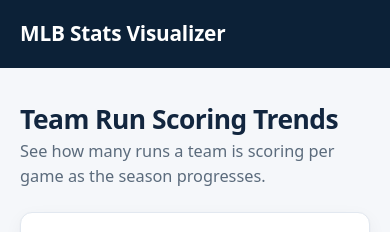
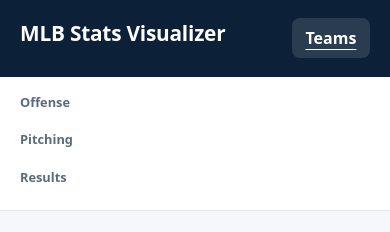
Before and after one commit to zero-sum-seattle/python-mlb-visualizer, a Python web app: template app/web/templates/runs.html in a window 390 px wide. Shown: the top 232 px of the page. Run offline with Jinja, Linux system fonts and the light colour scheme; the template is opened without the code that fills it, so the values that code supplies are empty.

Commit message:
Organize Team analytics navigation (#54)

```diff
--- a/app/web/static/css/app.css
+++ b/app/web/static/css/app.css
@@ -86,39 +86,129 @@ body {
   color: #d8e6f2;
 }
 
-/* Navigation */
+/* Primary/domain navigation */
 
-.site-nav {
+.primary-nav {
   display: flex;
   flex-wrap: wrap;
   gap: 0.35rem;
+}
+
+.primary-nav__link {
+  display: inline-block;
+  padding: 0.5rem 0.85rem;
+  border-radius: 8px;
+  color: #ffffff;
+  font-weight: 600;
+  text-decoration: none;
+}
+
+.primary-nav__link:hover,
+.primary-nav__link[aria-current="location"] {
+  background: rgba(255, 255, 255, 0.12);
+}
+
+.primary-nav__link[aria-current="location"] {
+  text-decoration: underline;
+  text-underline-offset: 0.3em;
+}
+
+.brand:focus-visible,
+.primary-nav__link:focus-visible {
+  outline: 2px solid #7fd3d4;
+  outline-offset: 2px;
+}
+
+/* Team analytics navigation */
+
+.team-nav {
+  background: var(--card-bg);
+  border-bottom: 1px solid var(--border);
+}
+
+.team-nav__groups {
+  display: flex;
+  gap: 1rem 2rem;
+  padding-top: 1rem;
+  padding-bottom: 1rem;
+}
+
+.team-nav__group {
+  min-width: 0;
+  flex: 1 1 0;
+}
+
+.team-nav__group:first-child {
+  flex-grow: 2;
+}
+
+.team-nav__heading {
+  margin: 0 0 0.4rem;
+  color: var(--muted);
+  font-size: 0.8rem;
+  font-weight: 700;
+}
+
+.team-nav__links {
+  display: flex;
+  flex-wrap: wrap;
+  gap: 0.25rem;
+  margin: 0;
+  padding: 0;
+  list-style: none;
+}
+
+.team-nav__links li {
   max-width: 100%;
 }
 
-.site-nav__link {
-  display: inline-block;
-  padding: 0.4rem 0.85rem;
-  border-radius: 999px;
-  color: #c8d6e5;
+.team-nav__link {
+  display: block;
+  padding: 0.55rem 0.75rem;
+  border-radius: 6px;
+  color: var(--navy);
   font-size: 0.95rem;
   font-weight: 600;
   text-decoration: none;
 }
 
-.site-nav__link:hover {
-  color: #ffffff;
-  background: rgba(255, 255, 255, 0.08);
+.team-nav__link:hover {
+  background: var(--page-bg);
 }
 
-.site-nav__link--current {
+.team-nav__link--current {
+  background: var(--navy);
   color: #ffffff;
-  background: rgba(255, 255, 255, 0.12);
+  text-decoration: underline;
+  text-underline-offset: 0.25em;
 }
 
-.brand:focus-visible,
-.site-nav__link:focus-visible {
-  outline: 2px solid #7fd3d4;
-  outline-offset: 2px;
+.team-nav__link--current:hover {
+  background: var(--navy-deep);
+}
+
+.team-nav__link:focus-visible,
+.skip-link:focus-visible,
+#main-content:focus-visible {
+  outline: 3px solid var(--teal-dark);
+  outline-offset: 3px;
+}
+
+/* Keyboard shortcut past both navigation landmarks. */
+.skip-link {
+  position: absolute;
+  top: 0.5rem;
+  left: 0.5rem;
+  z-index: 10;
+  transform: translateY(-200%);
+  padding: 0.75rem 1rem;
+  background: #ffffff;
+  color: var(--navy);
+  font-weight: 700;
+}
+
+.skip-link:focus {
+  transform: translateY(0);
 }
 
 /* Page */
@@ -488,6 +578,11 @@ body {
 }
 
 @media (max-width: 48rem) {
+  .team-nav__groups {
+    flex-direction: column;
+    gap: 0.75rem;
+  }
+
   /* Only the inline padding changes with width. A `padding` shorthand here
      would also reset the vertical padding `.page` sets. */
   .shell {
@@ -524,7 +619,7 @@ body {
     gap: 0.5rem;
   }
 
-  .site-nav {
+  .primary-nav {
     margin-left: -0.85rem;
   }
 
--- /dev/null
+++ b/app/web/templates/_team_navigation.html
@@ -0,0 +1,18 @@
+<nav class="team-nav" aria-label="Team analytics">
+  <div class="shell team-nav__groups">
+    {% for group in ("Offense", "Pitching", "Results") %}
+      <div class="team-nav__group">
+        <p class="team-nav__heading">{{ group }}</p>
+        <ul class="team-nav__links">
+          {% for link in nav_links if link.group == group %}
+            <li>
+              <a class="team-nav__link{% if link.is_current %} team-nav__link--current{% endif %}"
+                 href="{{ link.href }}"
+                 {% if link.is_current %}aria-current="page"{% endif %}>{{ link.label }}</a>
+            </li>
+          {% endfor %}
+        </ul>
+      </div>
+    {% endfor %}
+  </div>
+</nav>
--- a/app/web/templates/base.html
+++ b/app/web/templates/base.html
@@ -9,9 +9,7 @@
     {% block head %}{% endblock %}
   </head>
   <body>
-    {# One header bar: branding on the left, the real metric navigation on the
-       right. The navigation is the only site-wide control the application
-       actually has, so it fills the space rather than a second stacked bar. #}
+    <a class="skip-link" href="#main-content">Skip to main content</a>
     <header class="site-header">
       <div class="shell site-header__inner">
         <a class="brand" href="/">
@@ -19,19 +17,17 @@
           <img class="brand__logo js-logo" src="{{ mlb_logo_url }}" alt="" width="34" height="34" />
           MLB Stats Visualizer
         </a>
-        {% if nav_links %}
-          <nav class="site-nav" aria-label="Metrics">
-            {%- for link in nav_links %}
-              <a class="site-nav__link{% if link.is_current %} site-nav__link--current{% endif %}"
-                 href="{{ link.href }}"
-                 {% if link.is_current %}aria-current="page"{% endif %}>{{ link.label }}</a>
-            {%- endfor %}
-          </nav>
-        {% endif %}
+        <nav class="primary-nav" aria-label="Primary">
+          {% block primary_navigation %}
+            <a class="primary-nav__link" href="/">Teams</a>
+          {% endblock %}
+        </nav>
       </div>
     </header>
 
-    <main class="shell page">{% block content %}{% endblock %}</main>
+    {% block domain_navigation %}{% endblock %}
+
+    <main id="main-content" class="shell page" tabindex="-1">{% block content %}{% endblock %}</main>
 
     <footer class="site-footer">
       <div class="shell site-footer__inner">
--- a/app/web/templates/baserunners.html
+++ b/app/web/templates/baserunners.html
@@ -1,4 +1,4 @@
-{% extends "base.html" %}
+{% extends "team_base.html" %}
 
 {% block title %}
   {%- if state == "ok" -%}
--- a/app/web/templates/comparison.html
+++ b/app/web/templates/comparison.html
@@ -1,4 +1,4 @@
-{% extends "base.html" %}
+{% extends "team_base.html" %}
 
 {% block title %}
   {%- if state == "ok" -%}
--- a/app/web/templates/hits_allowed.html
+++ b/app/web/templates/hits_allowed.html
@@ -1,4 +1,4 @@
-{% extends "base.html" %}
+{% extends "team_base.html" %}
 
 {% block title %}
   {%- if state == "ok" -%}
--- a/app/web/templates/index.html
+++ b/app/web/templates/index.html
@@ -1,4 +1,4 @@
-{% extends "base.html" %}
+{% extends "team_base.html" %}
 
 {% block title %}
   {%- if state == "ok" -%}
--- a/app/web/templates/pitching.html
+++ b/app/web/templates/pitching.html
@@ -1,4 +1,4 @@
-{% extends "base.html" %}
+{% extends "team_base.html" %}
 
 {% block title %}
   {%- if state == "ok" -%}
--- a/app/web/templates/run_differential.html
+++ b/app/web/templates/run_differential.html
@@ -1,4 +1,4 @@
-{% extends "base.html" %}
+{% extends "team_base.html" %}
 
 {% block title %}
   {%- if state == "ok" -%}
--- a/app/web/templates/runs.html
+++ b/app/web/templates/runs.html
@@ -1,4 +1,4 @@
-{% extends "base.html" %}
+{% extends "team_base.html" %}
 
 {% block title %}
   {%- if state == "ok" -%}
--- a/app/web/templates/strikeouts.html
+++ b/app/web/templates/strikeouts.html
@@ -1,4 +1,4 @@
-{% extends "base.html" %}
+{% extends "team_base.html" %}
 
 {% block title %}
   {%- if state == "ok" -%}
--- /dev/null
+++ b/app/web/templates/team_base.html
@@ -0,0 +1,10 @@
+{% extends "base.html" %}
+
+{% block primary_navigation %}
+  {# Hits is the Team entry point; reuse the scaffold's resolved/requested URL. #}
+  <a class="primary-nav__link" href="{{ nav_links[0].href }}" aria-current="location">Teams</a>
+{% endblock %}
+
+{% block domain_navigation %}
+  {% include "_team_navigation.html" %}
+{% endblock %}
```
Also changed, not shown: app/web/navigation.py (+13 -3 lines), docs/ui-information-architecture.md (added, +31 -0 lines), tests/test_navigation.py (+21 -3 lines), tests/test_web.py (+7 -4 lines), tests/test_web_baserunners.py (+2 -2 lines), tests/test_web_page_scaffolding.py (+113 -31 lines), tests/test_web_runs.py (+1 -1 lines).
